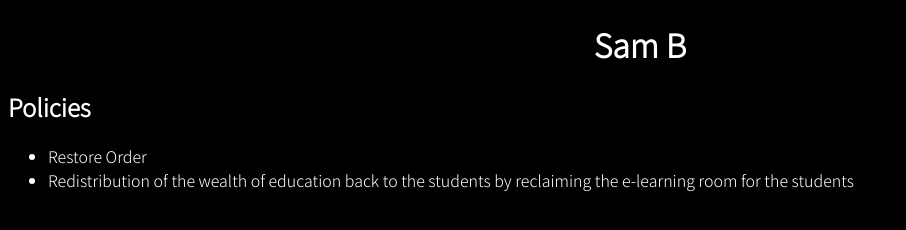
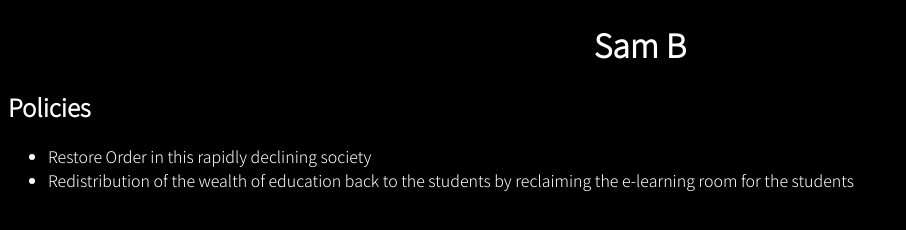
Before and after one commit to the-white-cloud/election, a plain HTML site: page index.html in a window 1280 px wide. Shown: the whole page, without its empty margins (0-906 px from the left). Drawn offline with Linux system fonts and the light colour scheme.

Commit message:
Updated index.html

```diff
--- a/index.html
+++ b/index.html
@@ -16,7 +16,7 @@
   <h1>Sam B</h1>
   <h2>Policies</h2>
     <ul>
-      <li>Restore Order</li>
+      <li>Restore Order in this rapidly declining society</li>
       <li>Redistribution of the wealth of education back to the students by reclaiming the e-learning room for the students</li>
     </ul>
 </body>
```
